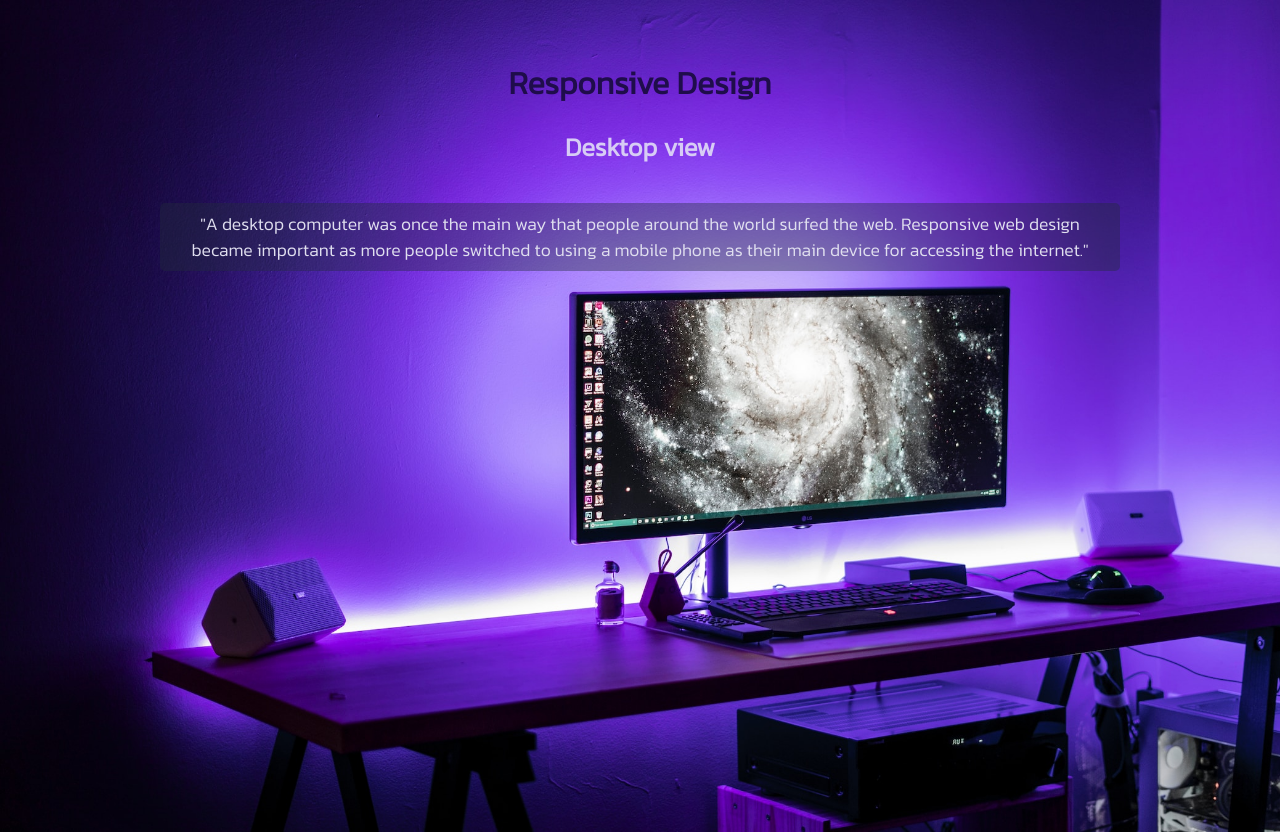
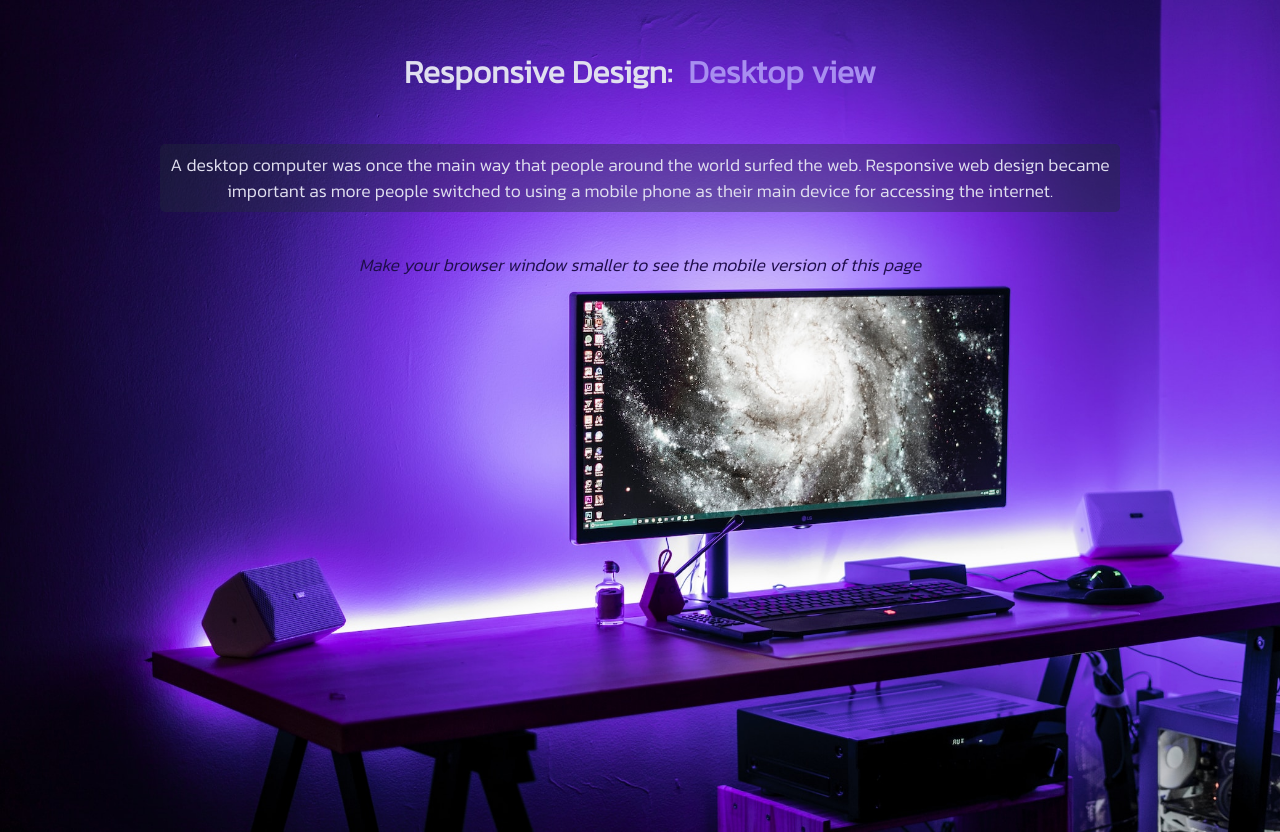
Before and after one commit to Avantella/Responsive-Design, a plain HTML site: page index.html in a window 1280 px wide. Drawn offline with Linux system fonts and the light colour scheme.

Commit message:
slight changes

```diff
--- a/index.css
+++ b/index.css
@@ -18,7 +18,7 @@
 
       }
 
-      section {
+      .mobile-view {
         display: flex;
         flex-direction: column;
         align-items: center;
@@ -45,6 +45,12 @@
         background-color: rgba(124, 148, 190, 0.1);
      }
 
+     .d-info {
+      margin-top: 1rem;
+      background-color: rgba(124, 148, 190, 0);
+
+     }
+
       div.desktop-view {
           display: none;
       }
@@ -66,10 +72,10 @@
 
         --tropical-indigo: rgb(31, 13, 75);
         --lavender-web: #E0DFEFff;
-        --periwinkle: #D7CCF5ff;
+        --periwinkle: rgb(168, 142, 240);
     }
 
-    section {
+    .desktop-view {
         display: flex;
         flex-direction: column;
         align-items: center;
@@ -77,15 +83,25 @@
 
       }
 
+      .header-texts {
+        display: flex;
+        gap: 1rem;
+        justify-content: space-between;
+        align-items: baseline;
+        margin-top: 1rem;
+
+      }
+
       h1 {
         font-size: 2rem;
-        color: var(--tropical-indigo);
-        margin-bottom: 0;
+        color: var(--lavender-web);
+        margin: 0;
       }
 
       h2 {
         color: var(--periwinkle);
-        font-size: 1.6rem;
+        font-size: 2rem;
+        margin: 0;
       }
 
      p {
@@ -100,6 +116,12 @@
 
      }
 
+    .m-info {
+      background-color:  rgba(33, 43, 59, 0);
+      color: var(--tropical-indigo);
+
+     }
+
     div.mobile-view {
         display: none;
     }
--- a/index.html
+++ b/index.html
@@ -14,15 +14,30 @@
 </head>
 <body>
     <main>
+        <section>
 
-        <section>
-            <h1>Responsive Design</h1>
+            <div class="mobile-view">
+                <h1>Responsive Design:</h1>
+                <h2>Mobile view</h2>
+            </div>
+            <div class="mobile-view">
+                <p>Responsive web design became more important as users of mobile devices came to account for the majority of website visitors.</p>
+                <p class="d-info"><em>Make your browser window larger to see the desktop version of this page</em></p>
+            </div>
 
-            <div class="mobile-view"><h2>Mobile view</h2></div>
-            <div class="mobile-view"><p>"Responsive web design became more important as users of mobile devices came to account for the majority of website visitors."</p></div>
-            <div class="desktop-view"><h2>Desktop view</h2></div>
-            <div class="desktop-view"><p>"A desktop computer was once the main way that people around the world surfed the web. Responsive web design became important as more people switched to using a mobile phone as their main device for accessing the internet." </p></div>
 
+            <div class="desktop-view">
+                <div class="header-texts">
+                    <h1>Responsive Design:</h1>
+                    <h2>Desktop view</h2>
+                </div>
+
+            </div>
+            <div class="desktop-view">
+                <p>A desktop computer was once the main way that people around the world surfed the web.
+                Responsive web design became important as more people switched to using a mobile phone as their main device for accessing the internet. </p>
+                <p class="m-info"><em>Make your browser window smaller to see the mobile version of this page</em></p>
+            </div>
         </section>
     </main>
 
```
